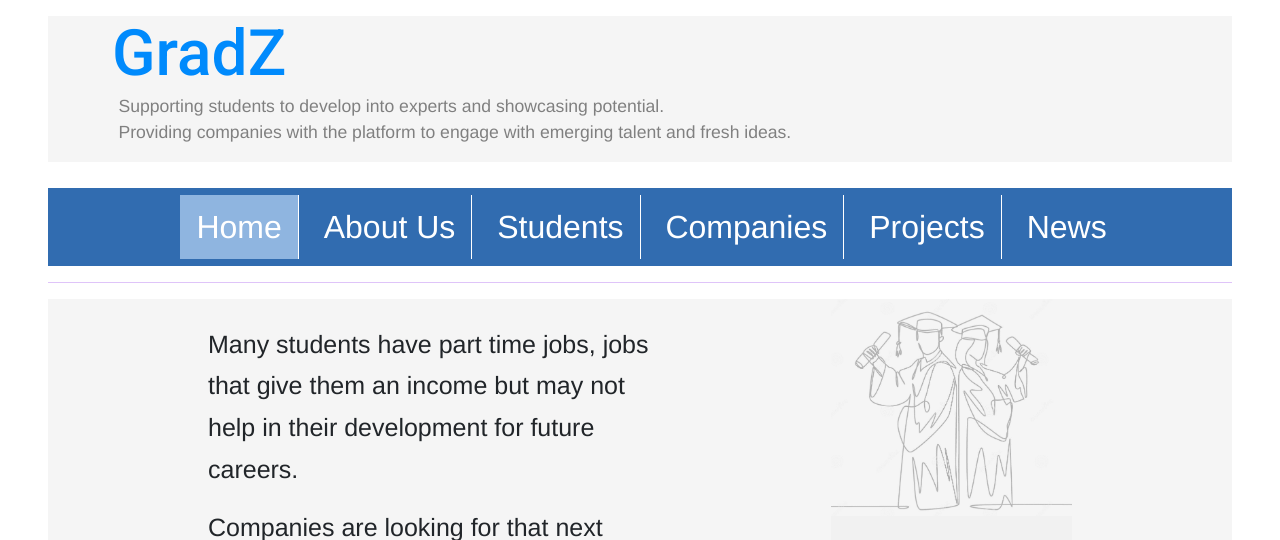
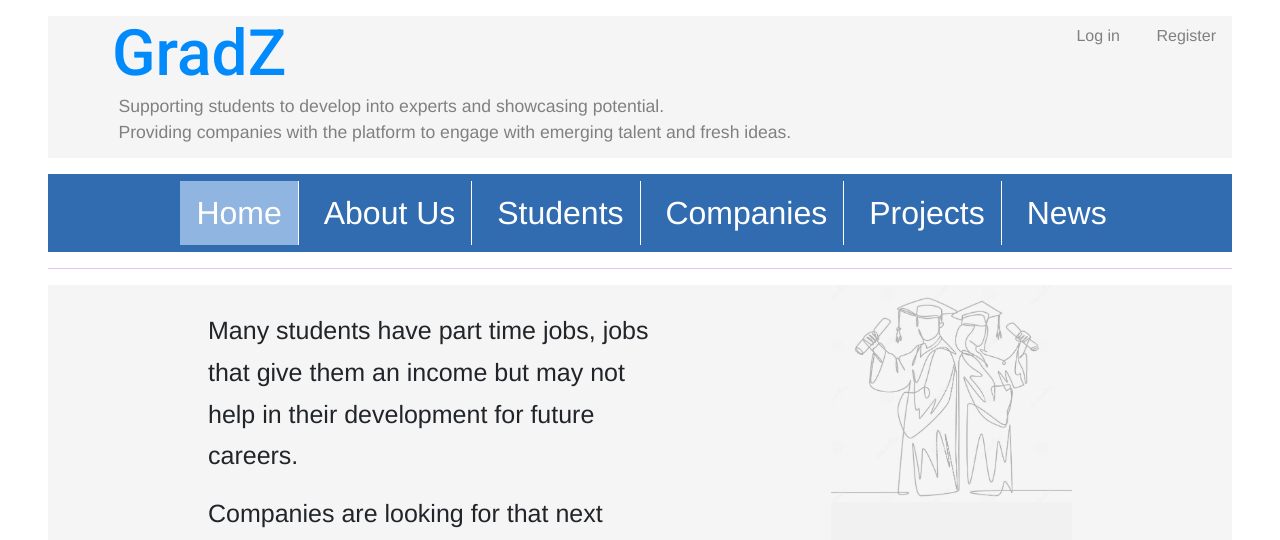
Before and after one commit to tthornton8/tthornton8.github.io, a PHP site: page / in a window 1280 px wide. Shown: the top 540 px of the page. Run offline with PHP 8.4, Linux system fonts and the light colour scheme.

Commit message:
Add profile page and login bar placeholder

```diff
--- a/header.js
+++ b/header.js
@@ -6,14 +6,21 @@ document.write(`
             Providing companies with the platform to engage with emerging talent and fresh ideas.</p>
         </div>
 
+        <div class = "_login" id = "login">
+            <ul id = "login_list">
+                <li><a href = "profile.html">Log in</a></li>
+                <li><a href = "#">Register</a></li>
+            </ul>
+        </div>
+
         <div class = "_nav" id = "_navBar">
             <ul>
-                <li><a href="index.html"        id = "home">Home</a></li>
-                <li><a href="about.html"        id = "about">About Us</a></li>
-                <li><a href="students.html"     id = "students">Students</a></li>
-                <li><a href="companies.html"    id = "companies">Companies</a></li>
-                <li><a href="projects.html"     id = "projects">Projects</a></li>
-                <li><a href="news.html"         id = "news">News</a></li>
+                <li><a href="index.html"     id = "home"      >Home     </a></li>
+                <li><a href="about.html"     id = "about"     >About Us </a></li>
+                <li><a href="students.html"  id = "students"  >Students </a></li>
+                <li><a href="companies.html" id = "companies" >Companies</a></li>
+                <li><a href="projects.html"  id = "projects"  >Projects </a></li>
+                <li><a href="news.html"      id = "news"      >News     </a></li>
                 <li><a href="javascript:void(0);" class="icon" onclick="expandBar()"><i class="fa fa-bars"></i></a></li>
             </ul>
         </div>
--- a/style.css
+++ b/style.css
@@ -6,9 +6,9 @@ body {
   display: grid;
   transition: 0.4s;
   grid-template-areas:
-    'logo'
-    'bar';
-  grid-gap: 10px;
+    'logo login'
+    'bar bar';
+  /* grid-gap: 10px; */
   align-items: center;
   width: 100%;
 }
@@ -88,6 +88,40 @@ body {
   display: none;
 }
 
+._top ._login {
+  display: grid;
+  grid-area: login;
+  background-color: #F1F1F1B2;
+  height: 142px;
+  margin-right: 3em;
+  margin-left: 0em;
+  /* align-items: center; */
+  justify-items: right;
+}
+
+._top ._login ul {
+  list-style-type: none;
+  text-align: center;
+}
+
+._top ._login ul li {
+  display: inline-block;
+}
+
+._top ._login ul li a {
+  transition: 0.4s;
+  transition: 0.6s background-color;
+  display: flex;
+  justify-content: center;
+  margin-left: 0px;
+  width: auto;
+  height: auto;
+  background-color: #316CB000;
+  color: grey;
+  padding: 8px 16px;
+  text-decoration: none;
+}
+
 ._top_scroll {
   transition: 0.4s;
   background-color: #316CB0F8;
@@ -300,10 +366,16 @@ a.button_company:hover {
 ._heading {
   grid-area: logo;
   box-shadow: inset 0 0 0 1000px #F1F1F1B2;
-  margin-right: 3em;
+  /* margin-right: 3em; */
   margin-left: 3em;
   margin-bottom: 1em;
   margin-top: 1em;
+  height: 142px;
+
+  display: grid;
+  grid-template-areas:
+  'name login login login'
+  'text text text dummy';
 }
 
 ._heading h1{
@@ -314,6 +386,9 @@ a.button_company:hover {
   color: #008AFC;
   margin-bottom: 0px;
   margin-top: 0px;
+
+  display: grid;
+  grid-area: name;
   }
 
 ._heading p{
```
Also changed, not shown: other parts of style.css (+36 -0 lines), profile.html (added, +64 -0 lines), profile_style.css (added, +110 -0 lines), img/pp.png (added).
